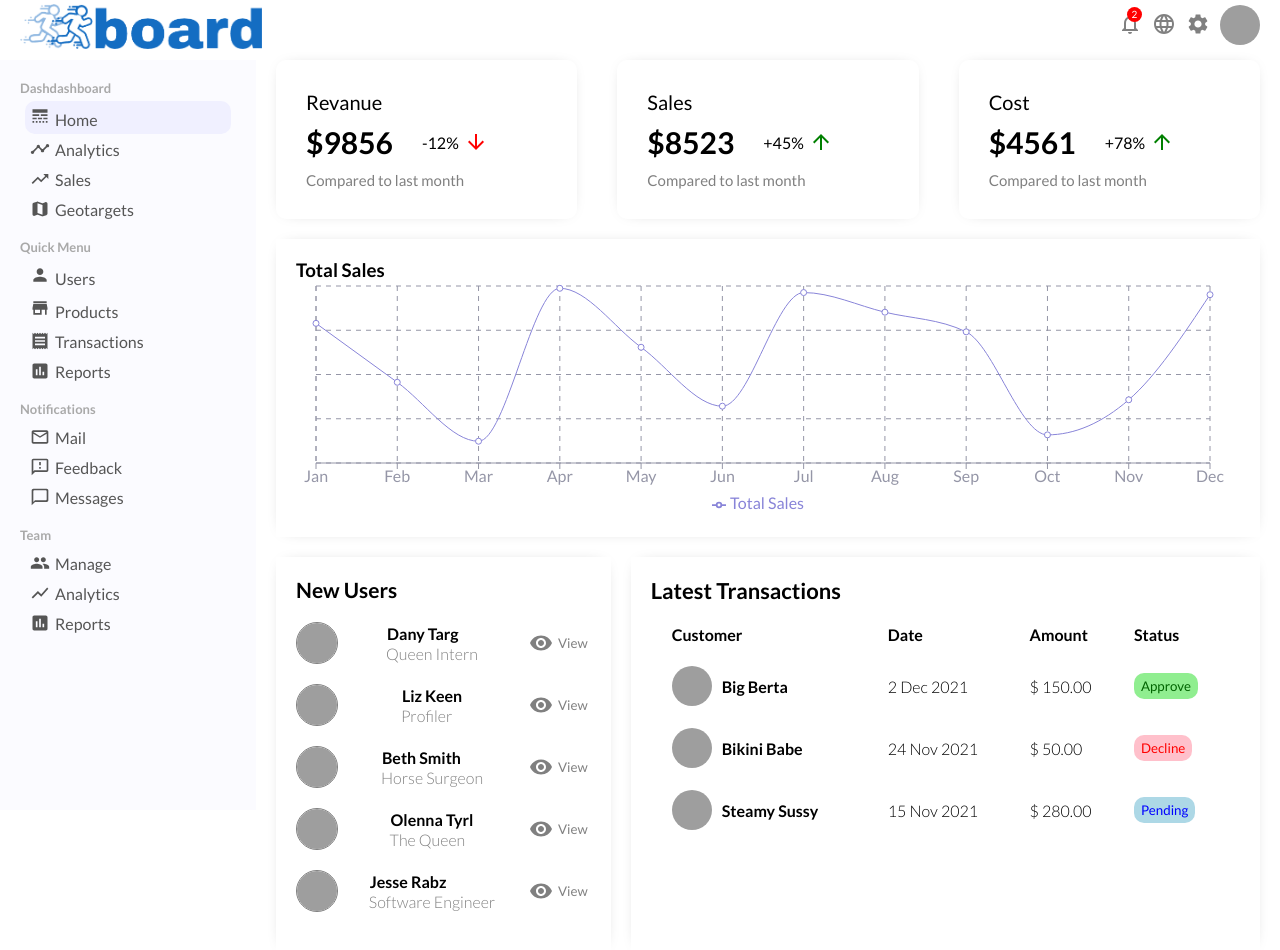
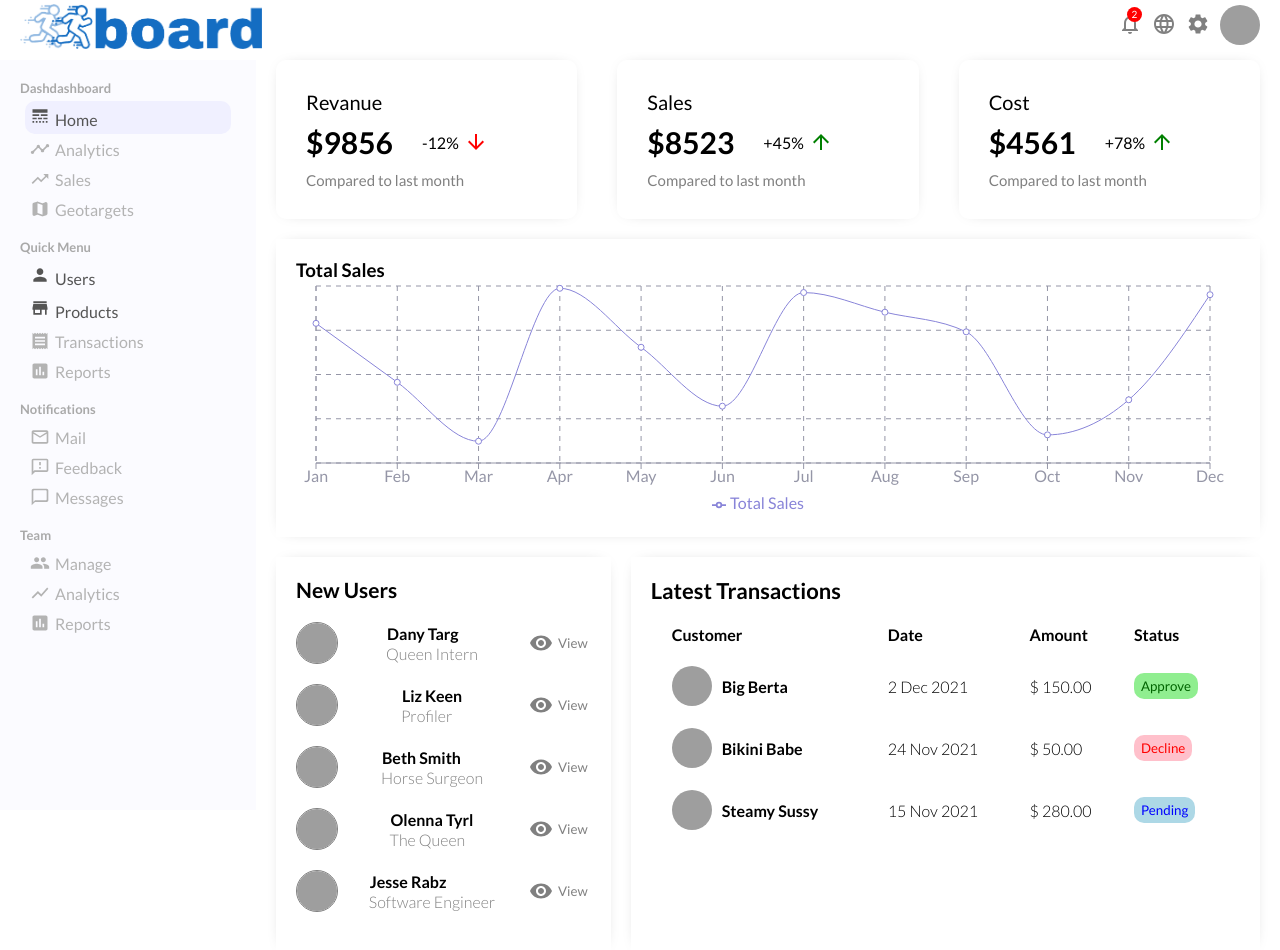
Before and after one commit to ecabigting/DashDashboard, a React (Create React App) app: page / in a window 1280 px wide. Shown: the top 950 px of the page. Built offline with nearby package versions, Linux system fonts and the light colour scheme; grey boxes are pictures that could not be loaded; the HTML template or start-up script is replaced by a standard one.

Commit message:
fix warnings, added new class for work in progress links/pages

```diff
--- a/src/components/chart/Chart.jsx
+++ b/src/components/chart/Chart.jsx
@@ -1,5 +1,5 @@
-import React, { PureComponent } from 'react';
-import { LineChart, Line, XAxis, YAxis, CartesianGrid, Tooltip, Legend, ResponsiveContainer } from 'recharts';
+import React from 'react';
+import { LineChart, Line, XAxis, CartesianGrid, Tooltip, Legend, ResponsiveContainer } from 'recharts';
 import "./chart.css"
 
 export default function Chart({title,data,dataKey,grid}){
--- a/src/components/sidebar/Sidebar.jsx
+++ b/src/components/sidebar/Sidebar.jsx
@@ -16,15 +16,15 @@ export default function Sidebar() {
                             Home
                             </Link>
                         </li>
-                        <li className="sidebarListItem">
+                        <li className="sidebarListItem linkDisabled">
                             <Timeline className="sidebarIcon"/>
                             Analytics
                         </li>
-                        <li className="sidebarListItem">
+                        <li className="sidebarListItem linkDisabled">
                             <TrendingUp className="sidebarIcon"/>
                             Sales
                         </li>
-                        <li className="sidebarListItem">
+                        <li className="sidebarListItem linkDisabled">
                             <MapRounded className="sidebarIcon"/>
                             Geotargets
                         </li>
@@ -45,11 +45,11 @@ export default function Sidebar() {
                                 Products
                             </Link>
                         </li>
-                        <li className="sidebarListItem">
+                        <li className="sidebarListItem linkDisabled">
                             <Receipt className="sidebarIcon"/>
                             Transactions
                         </li>
-                        <li className="sidebarListItem">
+                        <li className="sidebarListItem linkDisabled">
                             <InsertChart className="sidebarIcon"/>
                             Reports
                         </li>
@@ -58,15 +58,15 @@ export default function Sidebar() {
                 <div className="sidebarMenu">
                     <h3 className="sidebarTitle">Notifications</h3>
                     <ul className="sidebarList">
-                        <li className="sidebarListItem">
+                        <li className="sidebarListItem linkDisabled">
                             <MailOutline className="sidebarIcon"/>
                             Mail
                         </li>
-                        <li className="sidebarListItem">
+                        <li className="sidebarListItem linkDisabled">
                             <FeedbackOutlined className="sidebarIcon"/>
                             Feedback
                         </li>
-                        <li className="sidebarListItem">
+                        <li className="sidebarListItem linkDisabled">
                             <ChatBubbleOutlineRounded className="sidebarIcon"/>
                             Messages
                         </li>
@@ -75,15 +75,15 @@ export default function Sidebar() {
                 <div className="sidebarMenu">
                     <h3 className="sidebarTitle">Team</h3>
                     <ul className="sidebarList">
-                        <li className="sidebarListItem">
+                        <li className="sidebarListItem linkDisabled">
                             <Group className="sidebarIcon"/>
                             Manage
                         </li>
-                        <li className="sidebarListItem">
+                        <li className="sidebarListItem linkDisabled">
                             <ShowChart className="sidebarIcon"/>
                             Analytics
                         </li>
-                        <li className="sidebarListItem">
+                        <li className="sidebarListItem linkDisabled">
                             <Assessment className="sidebarIcon"/>
                             Reports
                         </li>
--- a/src/components/sidebar/sidebar.css
+++ b/src/components/sidebar/sidebar.css
@@ -4,6 +4,15 @@
     background-color: rgb(251,251,255);
     position: sticky;
     top:50px;
+}
+
+.linkDisabled {
+    color:rgb(179, 179, 179) !important;
+}
+
+.linkDisabled:hover {
+     background-color: transparent !important;
+     cursor: default;
 }
 
 .sidebarWrapper {
--- a/src/pages/product/Product.jsx
+++ b/src/pages/product/Product.jsx
@@ -1,5 +1,5 @@
 import "./product.css"
-import { CalendarToday, EmailOutlined, PermIdentity, PhoneAndroidOutlined, PinDrop, Publish } from "@material-ui/icons"
+import { Publish } from "@material-ui/icons"
 import { Link } from "react-router-dom"
 import Chart from "../../components/chart/Chart"
 import { productData } from "../../dummydata"
```
